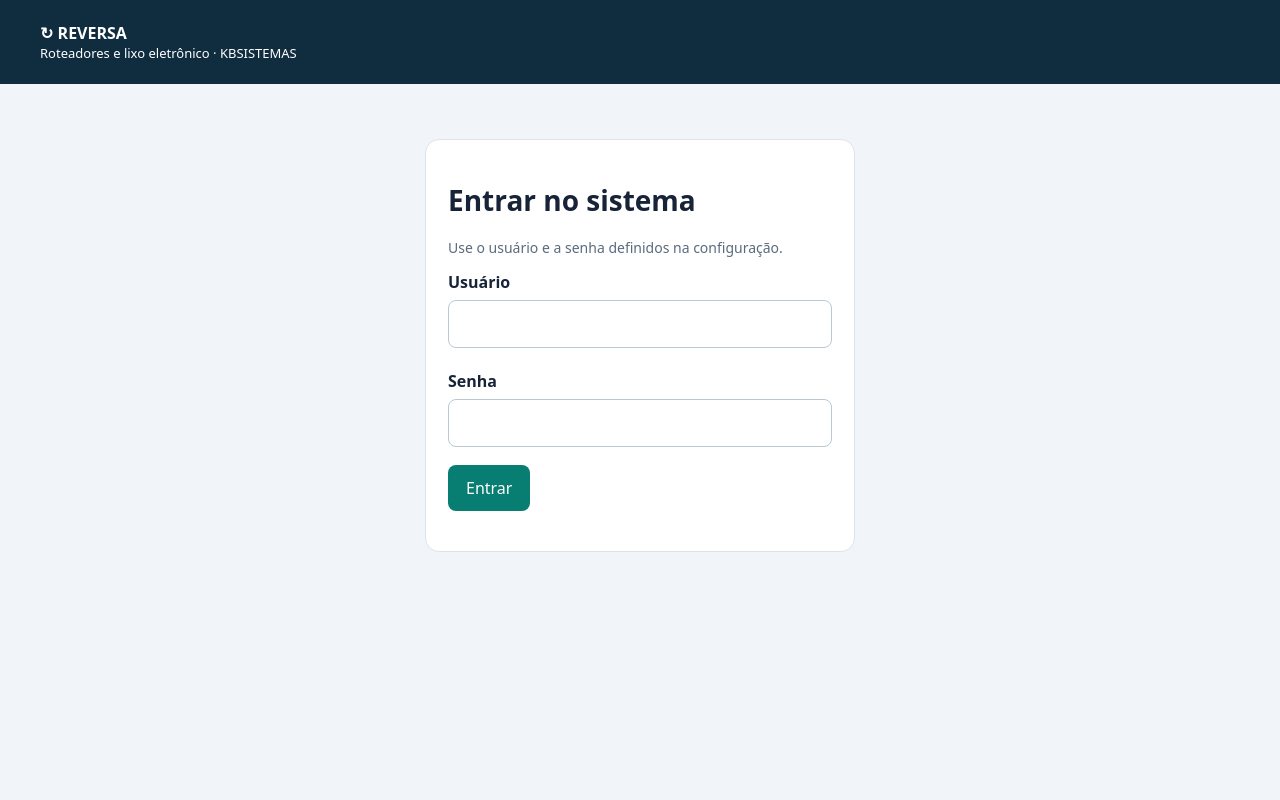
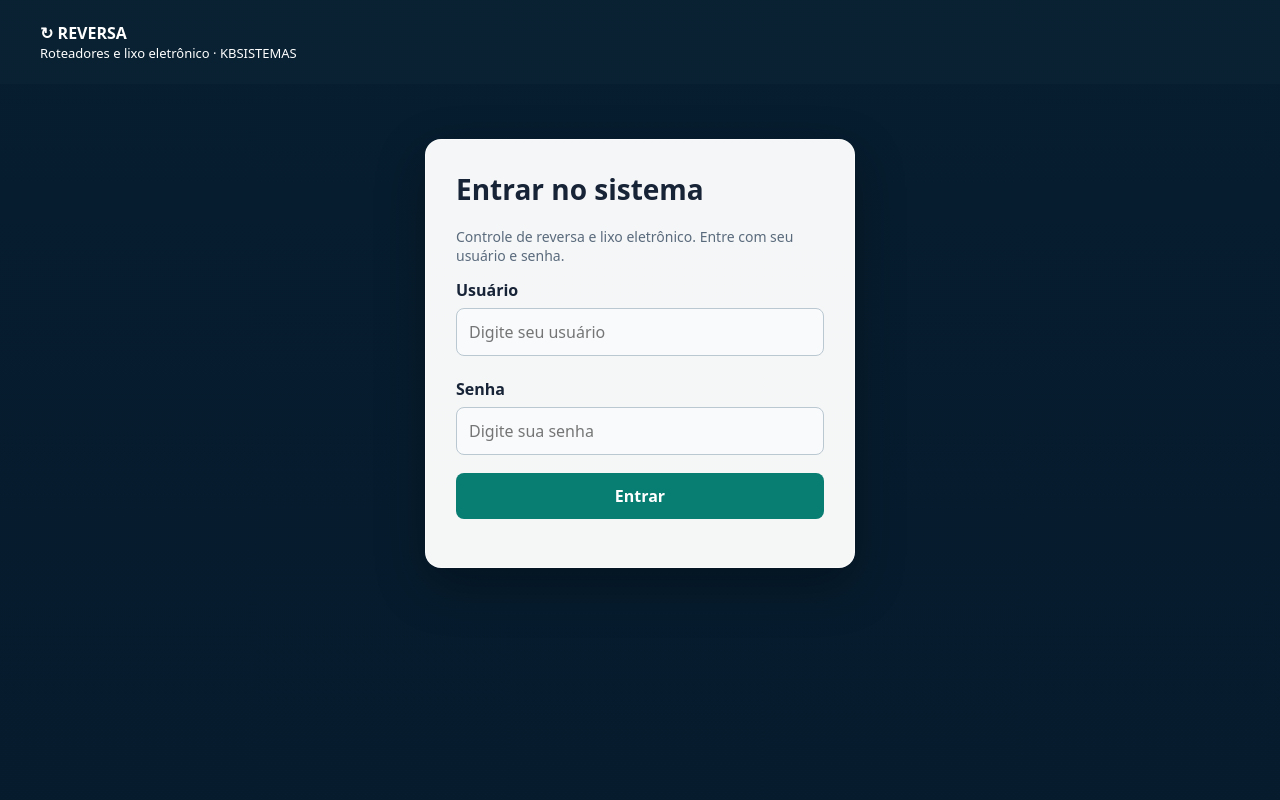
Before and after one commit to kauabarbosaa1728-web/roxreversalixo, a Flask app: template templates/login.html in a window 1280 px wide. Run offline with Flask 3, Linux system fonts and the light colour scheme; the template is opened without the code that fills it, so the values that code supplies are empty; parts of the project's set-up code (start-up, migrations or seed data) failed here and were passed over.

Commit message:
Update login.html

```diff
--- a/templates/login.html
+++ b/templates/login.html
@@ -1,31 +1,96 @@
 {% extends 'base.html' %}
 
 {% block content %}
+<style>
+  body {
+    min-height: 100vh;
+    background-color: #071f32;
+    background-image:
+      linear-gradient(
+        rgba(4, 20, 34, 0.15),
+        rgba(4, 20, 34, 0.30)
+      ),
+      url("{{ url_for('login_background') }}");
+    background-size: cover;
+    background-position: center;
+    background-repeat: no-repeat;
+    background-attachment: fixed;
+  }
+
+  header {
+    background: rgba(10, 35, 51, 0.90);
+  }
+
+  .panel.login {
+    max-width: 430px;
+    margin: 55px auto;
+    padding: 30px;
+    background: rgba(255, 255, 255, 0.96);
+    border: 1px solid rgba(255, 255, 255, 0.65);
+    border-radius: 16px;
+    box-shadow: 0 18px 50px rgba(0, 0, 0, 0.30);
+  }
+
+  .login h1 {
+    margin-top: 0;
+  }
+
+  .login input {
+    background: #f8fafc;
+  }
+
+  .login input:focus {
+    outline: 2px solid #087d72;
+    outline-offset: 2px;
+  }
+
+  .login button {
+    width: 100%;
+    font-weight: 600;
+  }
+
+  @media (max-width: 600px) {
+    .panel.login {
+      margin: 35px auto;
+      padding: 24px;
+    }
+  }
+</style>
+
 <div class="panel login">
   <h1>Entrar no sistema</h1>
 
   <p class="muted">
-    Use o usuário e a senha definidos na configuração.
+    Controle de reversa e lixo eletrônico.
+    Entre com seu usuário e senha.
   </p>
 
   <form method="post">
     <input type="hidden" name="csrf" value="{{ csrf }}">
 
-    <label>Usuário</label>
-    <input name="username" autocomplete="username" required>
+    <label for="username">Usuário</label>
+    <input
+      id="username"
+      name="username"
+      autocomplete="username"
+      placeholder="Digite seu usuário"
+      required
+    >
 
     <br><br>
 
-    <label>Senha</label>
+    <label for="password">Senha</label>
     <input
+      id="password"
       type="password"
       name="password"
       autocomplete="current-password"
+      placeholder="Digite sua senha"
       required
     >
 
     <div class="actions">
-      <button>Entrar</button>
+      <button type="submit">Entrar</button>
     </div>
   </form>
 </div>
```
